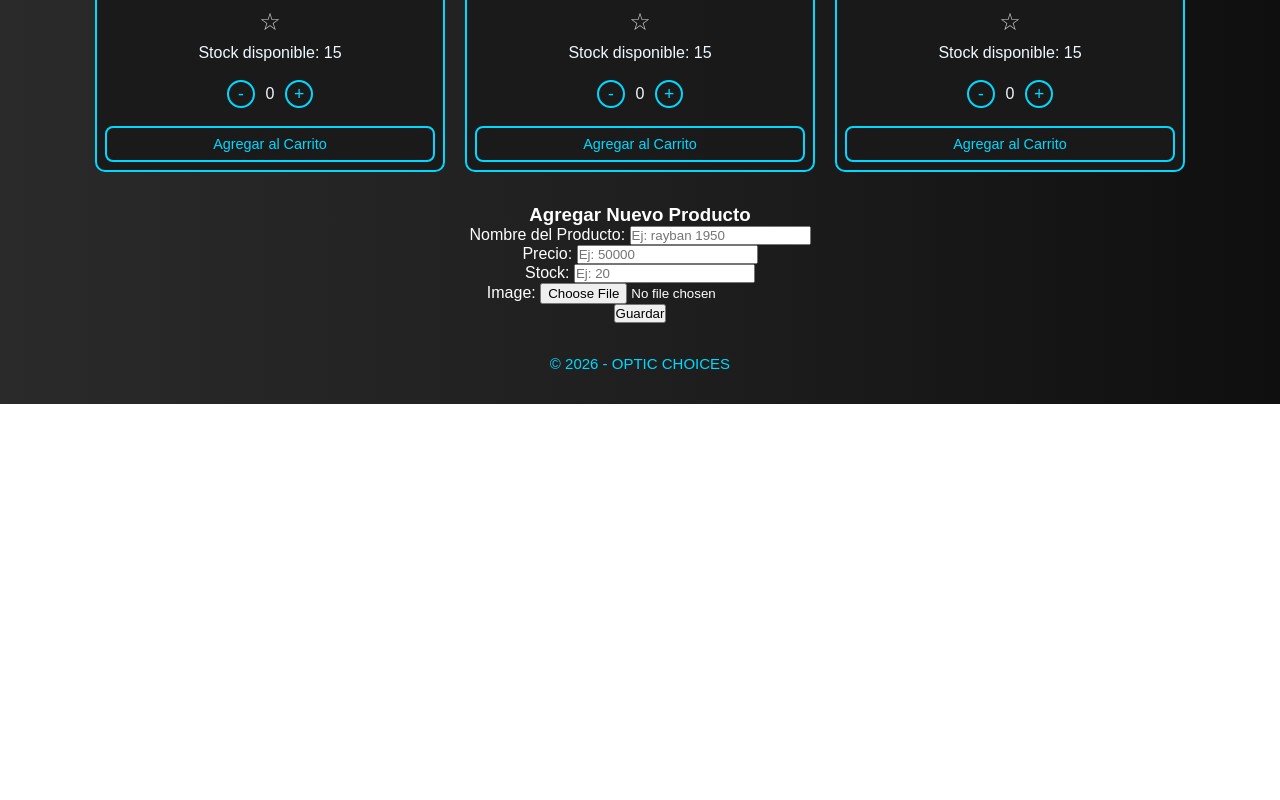
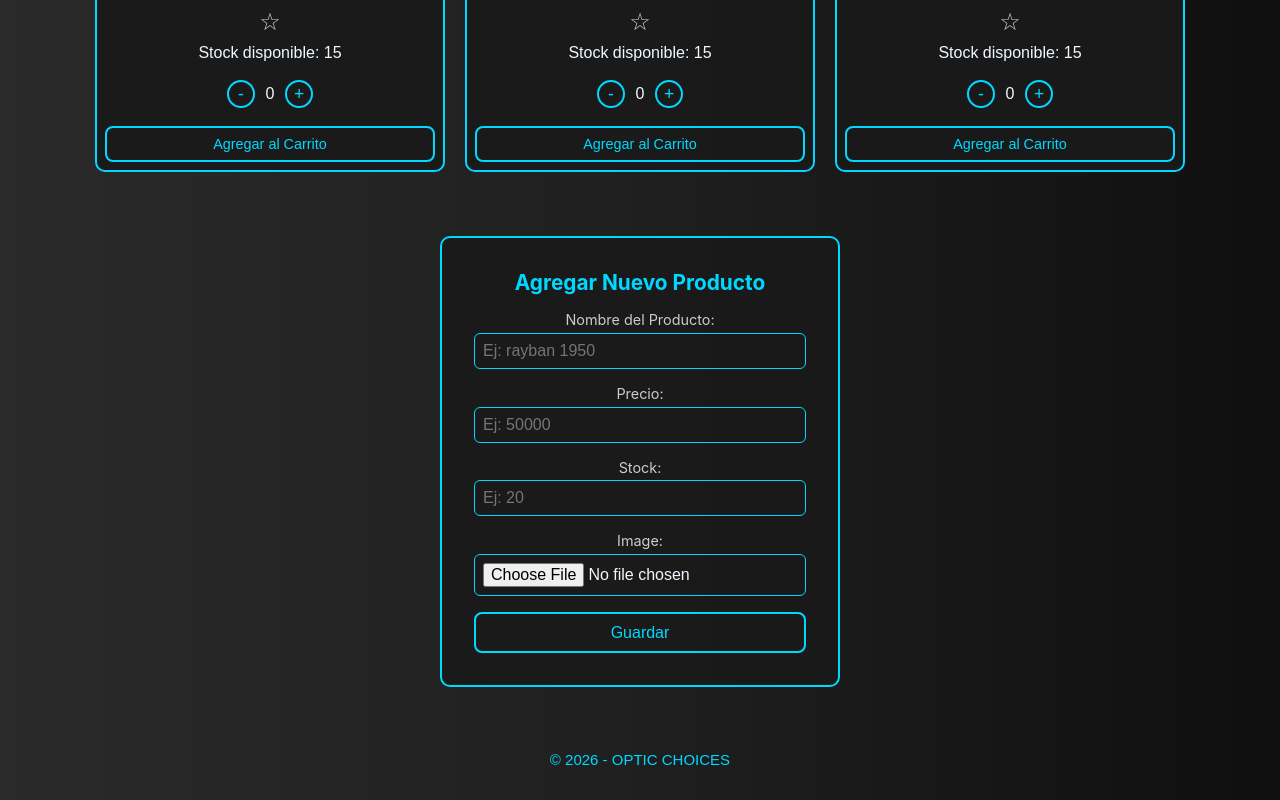
Before and after one commit to flortoledo85/app-TalentoTech, a React (Vite) app: page / in a window 1280 px wide. Shown: the part 2064-2864 px from the top of the page. Before the commit the page ends 2468 px from the top, so only its background shows below. Built offline with nearby package versions, Linux system fonts and the light colour scheme.

Commit message:
css for the form

```diff
--- a/src/components/FormProduct/FormContainer.jsx
+++ b/src/components/FormProduct/FormContainer.jsx
@@ -1,5 +1,6 @@
 import React, {useState} from "react";
 import { FormProduct } from "./FormProduct";
+import styles from "./FormContainer.module.css"
 
 export function FormContainer() {
     const [dataForm, setDataForm] = useState({
@@ -43,10 +44,12 @@ export function FormContainer() {
     };
 
     return (
-        <FormProduct
-        datosForm={dataForm}
-        handleChange={handleChange}
-        handleSend={handleSend}
-        handleImageChange={handleImageChange}/>
+        <div className={styles.containerForm}>
+            <FormProduct
+            datosForm={dataForm}
+            handleChange={handleChange}
+            handleSend={handleSend}
+            handleImageChange={handleImageChange}/>
+        </div>
     );
 }
--- /dev/null
+++ b/src/components/FormProduct/FormContainer.module.css
@@ -0,0 +1,6 @@
+.containerForm {
+  display: flex;
+  justify-content: center;
+  align-items: center;
+  padding: 2rem;
+}
--- a/src/components/FormProduct/FormProduct.jsx
+++ b/src/components/FormProduct/FormProduct.jsx
@@ -3,21 +3,21 @@ import styles from "./FormProduct.module.css"
 
 export function FormProduct({datosForm, handleChange, handleSend, handleImageChange}) {
     return(
-        <form style={styles.FormProduct} onSubmit={handleSend}>
+        <form className={styles.formulario} onSubmit={handleSend}>
             <h3>Agregar Nuevo Producto</h3>
-            <div>
+            <div className={styles.input}>
                 <label>Nombre del Producto: </label>
                 <input type="text" placeholder="Ej: rayban 1950" name="nombre" value={datosForm.nombre} onChange={handleChange}></input>
             </div>
-            <div>
+            <div className={styles.input}>
                 <label>Precio: </label>
                 <input type="number" placeholder="Ej: 50000" name="price" value={datosForm.precio} onChange={handleChange}></input>
             </div>
-            <div>
+            <div className={styles.input}>
                 <label>Stock: </label>
                 <input type="number" placeholder="Ej: 20" name="stock" value={datosForm.stock} onChange={handleChange}></input>
             </div>
-            <div>
+            <div className={styles.input}>
                 <label>Image: </label>
                 <input type="file" placeholder="http://" name="file" accept="image/*" onChange={handleImageChange}></input>
             </div>
--- a/src/components/FormProduct/FormProduct.module.css
+++ b/src/components/FormProduct/FormProduct.module.css
@@ -0,0 +1,61 @@
+.formulario {
+  background-color: rgba(26, 26, 26, 0.95);
+  border: 2px solid #00d9ff;
+  border-radius: 10px;
+  padding: 2rem;
+  display: flex;
+  flex-direction: column;
+  gap: 1rem;
+  width: 400px;
+  color: aliceblue;
+  font-family: "Inter", sans-serif;
+}
+
+.formulario h3 {
+  text-align: center;
+  font-size: 1.3rem;
+  color: #00d9ff;
+}
+
+.input {
+  display: flex;
+  flex-direction: column;
+  gap: 0.3rem;
+}
+
+.input label {
+  font-size: 0.9rem;
+  color: #ccc;
+}
+
+.input input {
+  background: transparent;
+  border: 1px solid #00d9ff;
+  border-radius: 6px;
+  padding: 0.5rem;
+  color: aliceblue;
+  font-size: 1rem;
+  outline: none;
+  transition: 0.2s;
+}
+
+.input input:focus {
+  border-color: #00d9ff;
+  box-shadow: 0 0 6px rgba(0, 255, 136, 0.3);
+}
+
+.formulario button {
+  padding: 0.6rem;
+  background: transparent;
+  border: 2px solid #00d9ff;
+  color: #00d9ff;
+  border-radius: 8px;
+  font-size: 1rem;
+  cursor: pointer;
+  transition: 0.2s;
+}
+
+.formulario button:hover {
+  background: #00d9ff;
+  color: #0f0f0f;
+}
```
